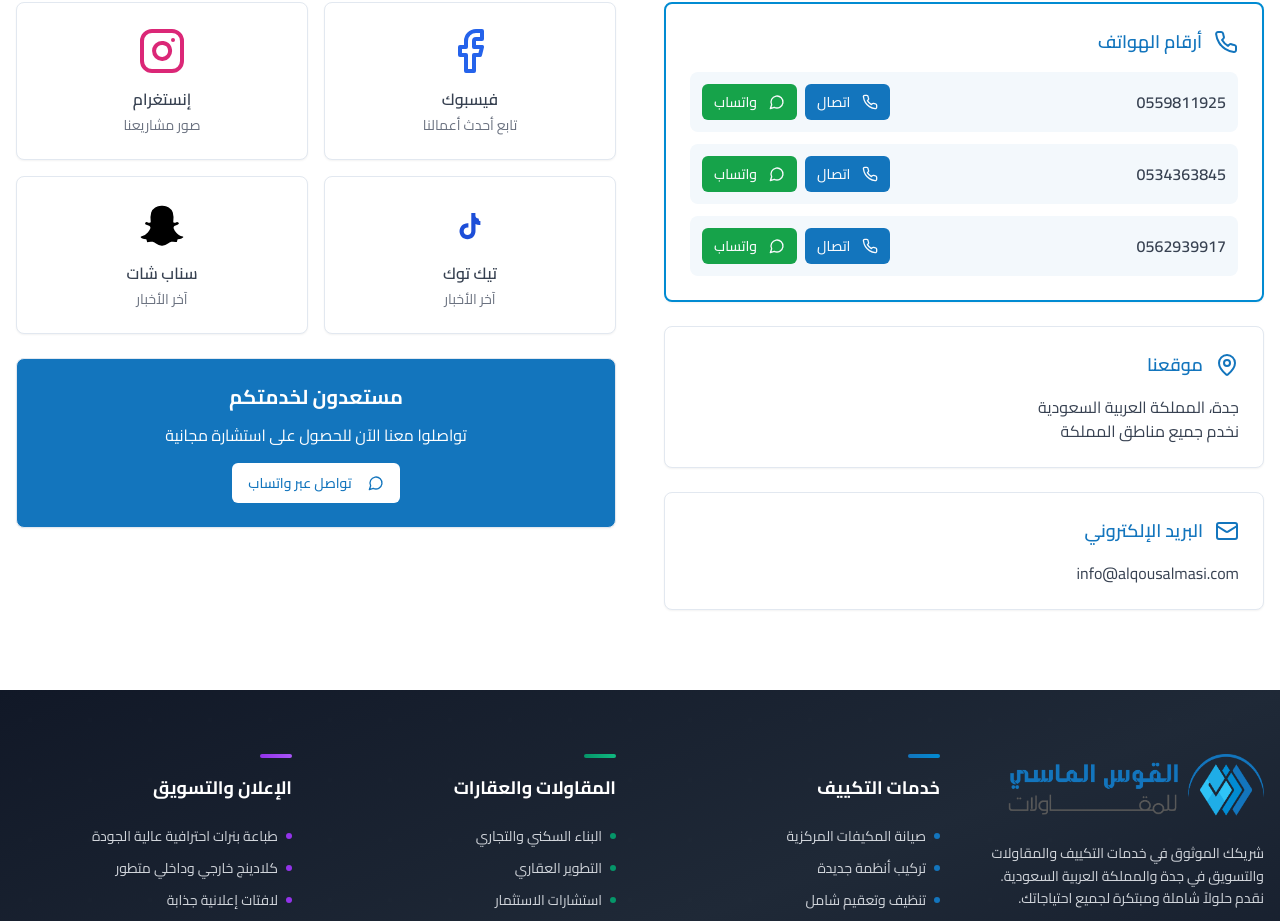
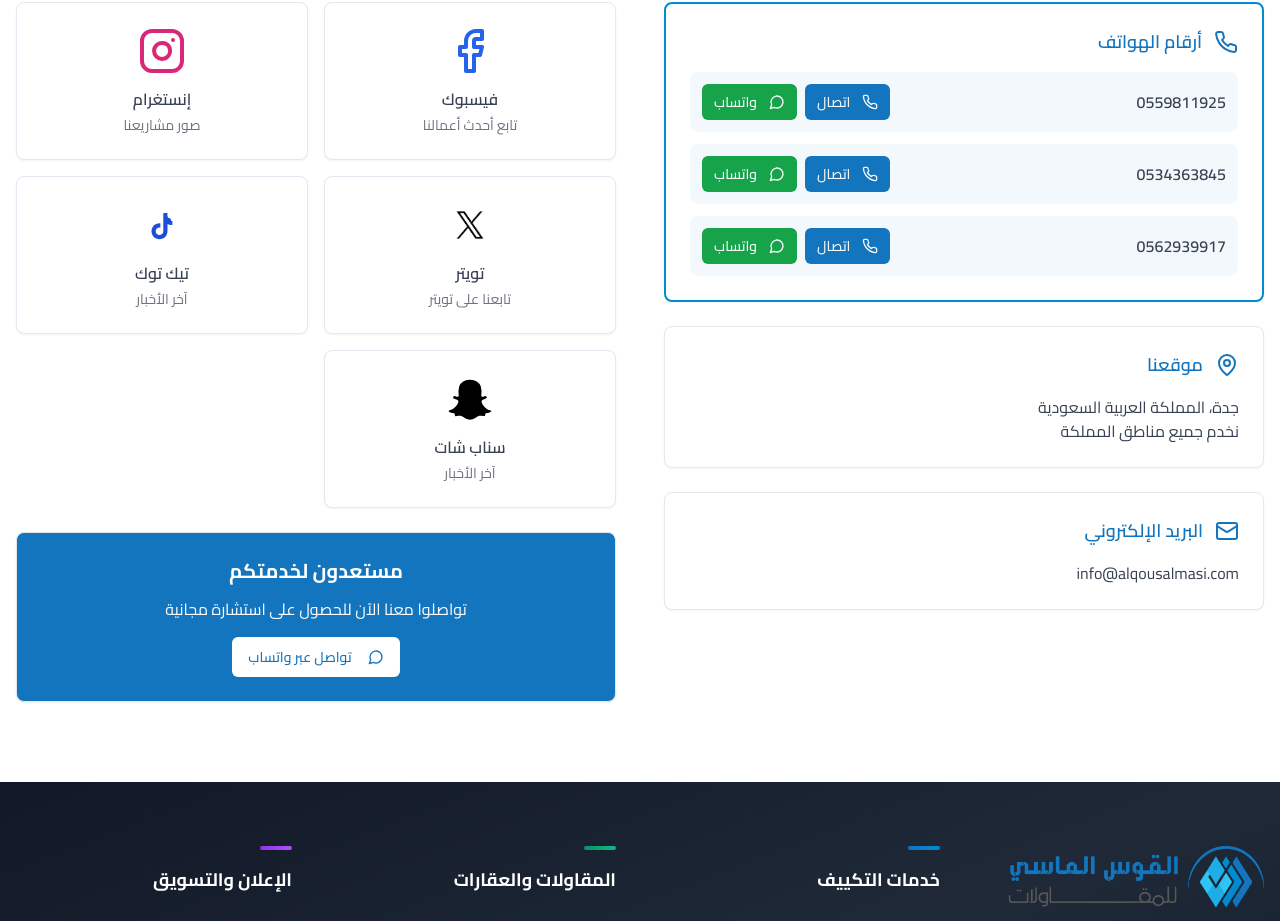
Before and after one commit to Yussef-Makhlouf/multi-business-website, a Next.js app: page / in a window 1280 px wide. Shown: the part 7321-8242 px from the top of the page. Built offline with nearby package versions, Linux system fonts and the light colour scheme; a web font is replaced by a local one.

Commit message:
feat: Add Twitter link and image to contact social section
This commit enhances the contact social section by adding a new card for Twitter, including a link to the Twitter profile and an associated image. The addition aims to improve user engagement with social media channels.

```diff
--- a/components/contact-social-section.tsx
+++ b/components/contact-social-section.tsx
@@ -123,6 +123,17 @@ export default function ContactSocialSection() {
                 </CardContent>
                 </Link>
               </Card>
+              <Card className="hover:shadow-lg transition-shadow cursor-pointer group">
+              <Link href="https://x.com/alqawsco" target="_blank">
+                <CardContent className="p-6 text-center">
+
+                  {/* <Twitter className="w-12 h-12 text-pink-600 mx-auto mb-3 group-hover:scale-110 transition-transform" /> */}
+                 <Image src="/twitter.jpg" alt="twitter" width={48} height={48} className="w-12 h-12 text-blue-700 mx-auto mb-3 group-hover:scale-110 transition-transform" />
+                  <h4 className="font-semibold text-gray-700">تويتر</h4>
+                  <p className="text-sm text-gray-500 mt-1">تابعنا على تويتر</p>
+                </CardContent>
+                </Link>
+              </Card>
 
               <Card className="hover:shadow-lg transition-shadow cursor-pointer group">
               <Link href="https://www.tiktok.com/@alqawsco?fbclid=IwY2xjawLodMlleHRuA2FlbQIxMABicmlkETF2U3p3REY2VzR5Q1VFcUowAR78lWQyDXCEU30A5wgNYaXRcT51wBlsNr2GeRSJzU4BJCFV0u4QY2Rh39L6Kg_aem_CYo2PiK8c9bJVK0wFOFusA" target="_blank">
```
Also changed, not shown: public/twitter.jpg (added).
